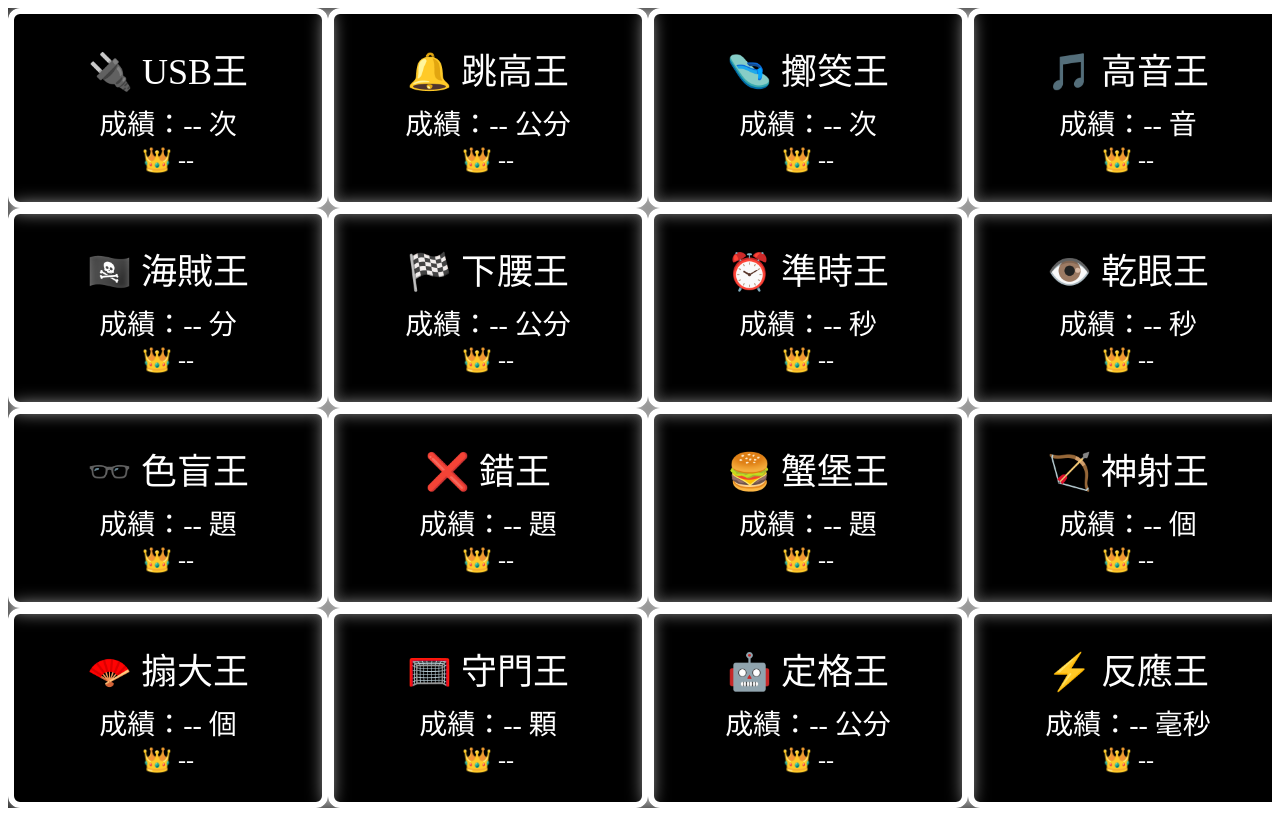
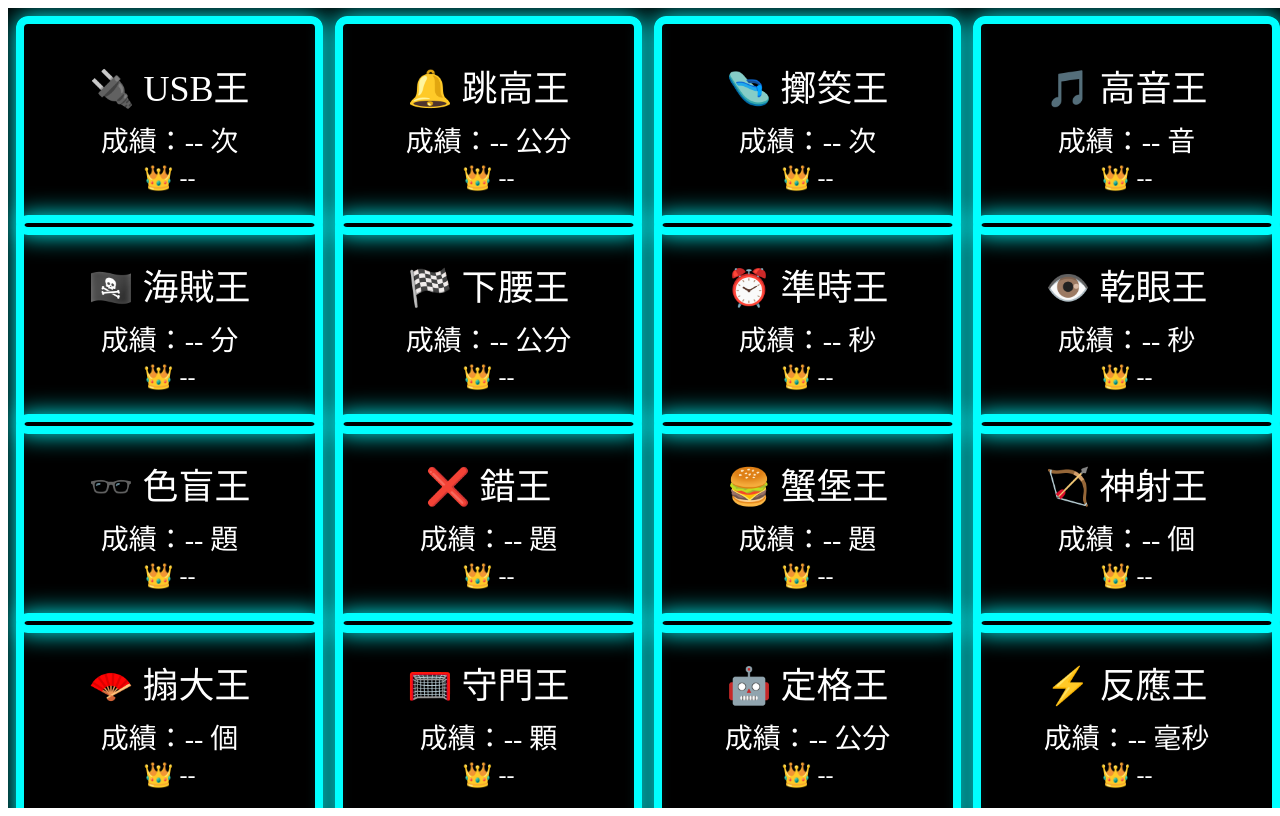
Before and after one commit to shuting72/who-is-yu-gi-oh, a Next.js app: page /display in a window 1280 px wide. Built offline with nearby package versions, Linux system fonts and the light colour scheme.

Commit message:
調整格子間距與大小、框線加粗、顏色更清楚

```diff
--- a/pages/display.js
+++ b/pages/display.js
@@ -19,17 +19,18 @@ const defaultRecords = [
   { name: "反應王", unit: "毫秒", icon: "⚡" },
 ];
 
+// 十個清楚可辨識顏色
 const teamColors = {
   1: "#FF0000",   // 紅
   2: "#FFA500",   // 橘
   3: "#FFFF00",   // 黃
-  4: "#39FF14",   // 螢光綠
-  5: "#007F00",   // 深綠
+  4: "#00FF7F",   // 螢光綠（亮綠）
+  5: "#228B22",   // 森林綠（替代深綠）
   6: "#00BFFF",   // 淺藍
   7: "#0000CD",   // 深藍
   8: "#800080",   // 紫
   9: "#FF69B4",   // 粉紅
-  10: "#FFFFFF",  // 白
+  10: "#00FFFF",  // 青色（替代白色）
 };
 
 export default function Display() {
@@ -60,33 +61,47 @@ export default function Display() {
   }, []);
 
   return (
-    <div style={{ backgroundColor: "#000", color: "#fff", height: "100vh", padding: "0", margin: 0 }}>
+    <div style={{
+      backgroundColor: "#000",
+      color: "#fff",
+      height: "100vh",
+      width: "100vw",
+      margin: 0,
+      padding: 0,
+      overflow: "hidden"
+    }}>
       <div style={{
         display: "grid",
         gridTemplateColumns: "repeat(4, 1fr)",
         gridTemplateRows: "repeat(4, 1fr)",
         height: "100vh",
         width: "100vw",
+        gap: "1.5vh",
+        padding: "1vh",
+        boxSizing: "border-box"
       }}>
         {records.map((item, i) => {
-          const color = teamColors[item.team] || "#fff";
+          const color = teamColors[item.team] || "#00FFFF"; // 預設青色
           return (
             <div
               key={i}
               style={{
-                border: `6px solid ${color}`,
-                boxShadow: `0 0 20px ${color}`,
+                border: `8px solid ${color}`,
+                boxShadow: `0 0 25px ${color}`,
                 borderRadius: "12px",
                 textAlign: "center",
                 padding: "1vh",
                 display: "flex",
                 flexDirection: "column",
                 justifyContent: "center",
-                alignItems: "center"
+                alignItems: "center",
+                height: "100%",
               }}
             >
               <div style={{
-                fontSize: "4.5vh", marginBottom: "1vh", whiteSpace: "nowrap"
+                fontSize: "4.5vh",
+                marginBottom: "1vh",
+                whiteSpace: "nowrap"
               }}>
                 {item.icon} {item.name}
               </div>
```
